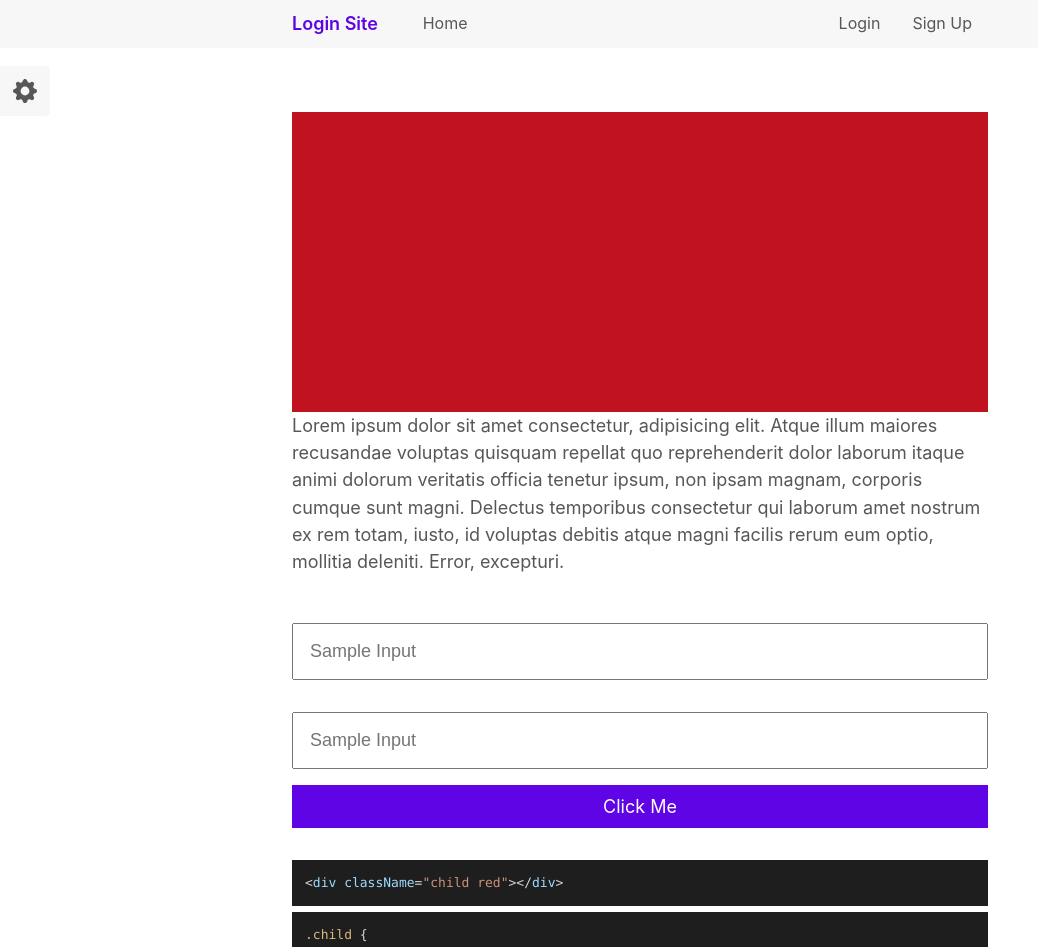
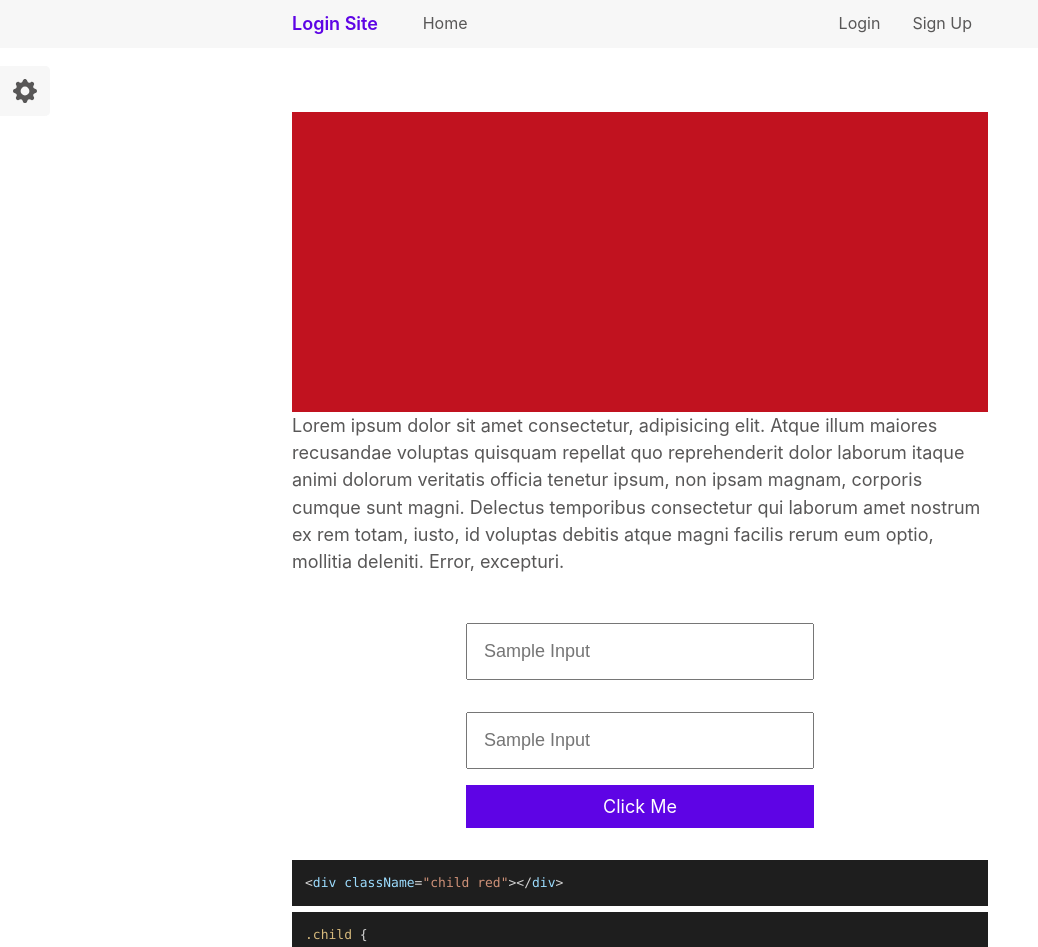
Before and after one commit to aaron-soto/react-checklists, a React (Create React App) app: page / in a window 1280 px wide. Shown: the top 947 px of the page, without its empty margins (0-1038 px from the left). Built offline with nearby package versions, Linux system fonts and the light colour scheme.

Commit message:
input-wrapper

```diff
--- a/src/styles/master.scss
+++ b/src/styles/master.scss
@@ -275,11 +275,11 @@ a {
 .input-group {
 	display: flex;
 	flex-direction: column;
-	width: 50%;
+	width: 100%;
 	margin: 2rem auto;
 
-	@include for-desktop-up {
-		width: 100%;
+	@include for-tablet-landscape-up {
+		width: 50%;
 	}
 
 	.input-box {
```
